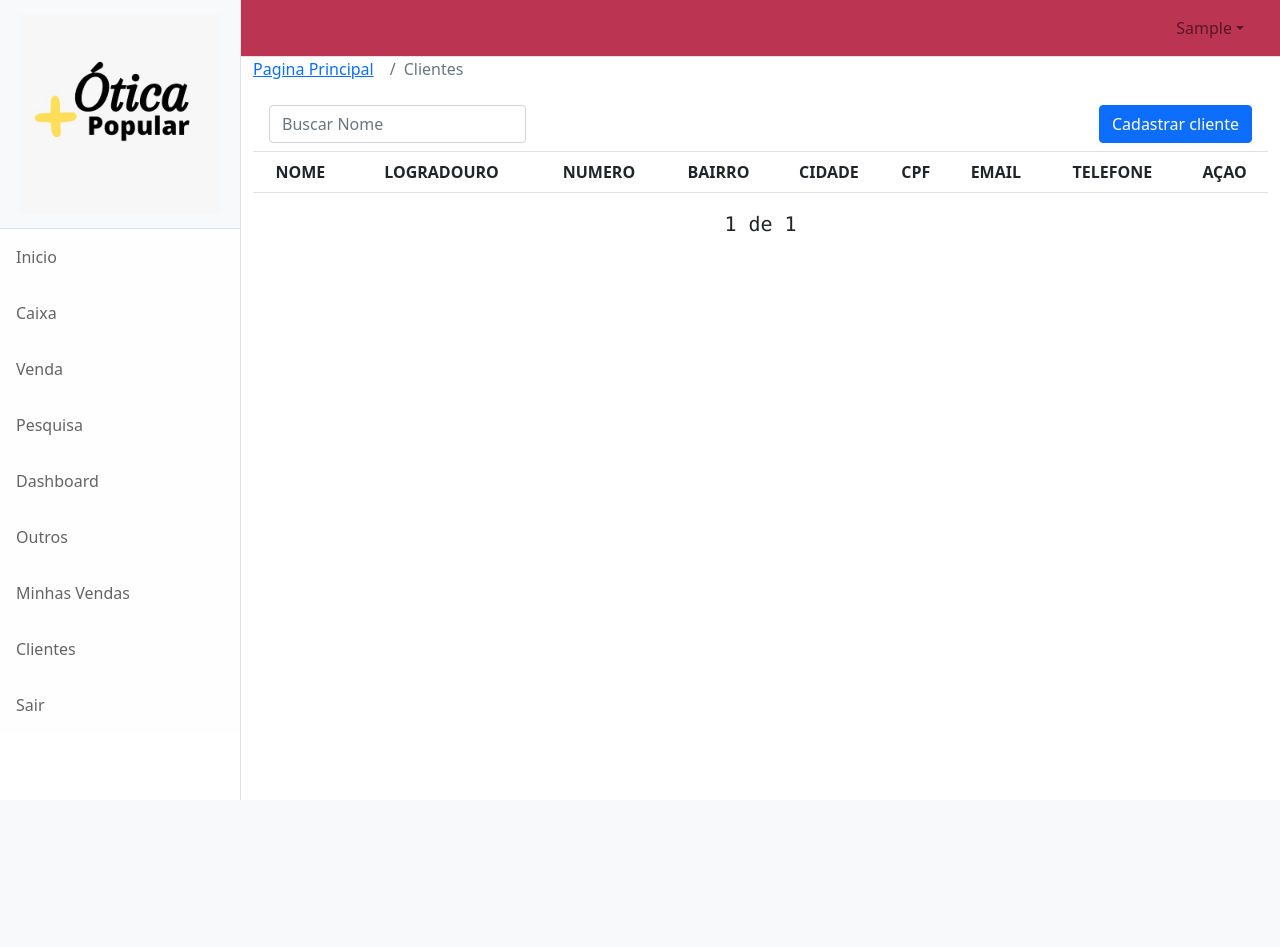
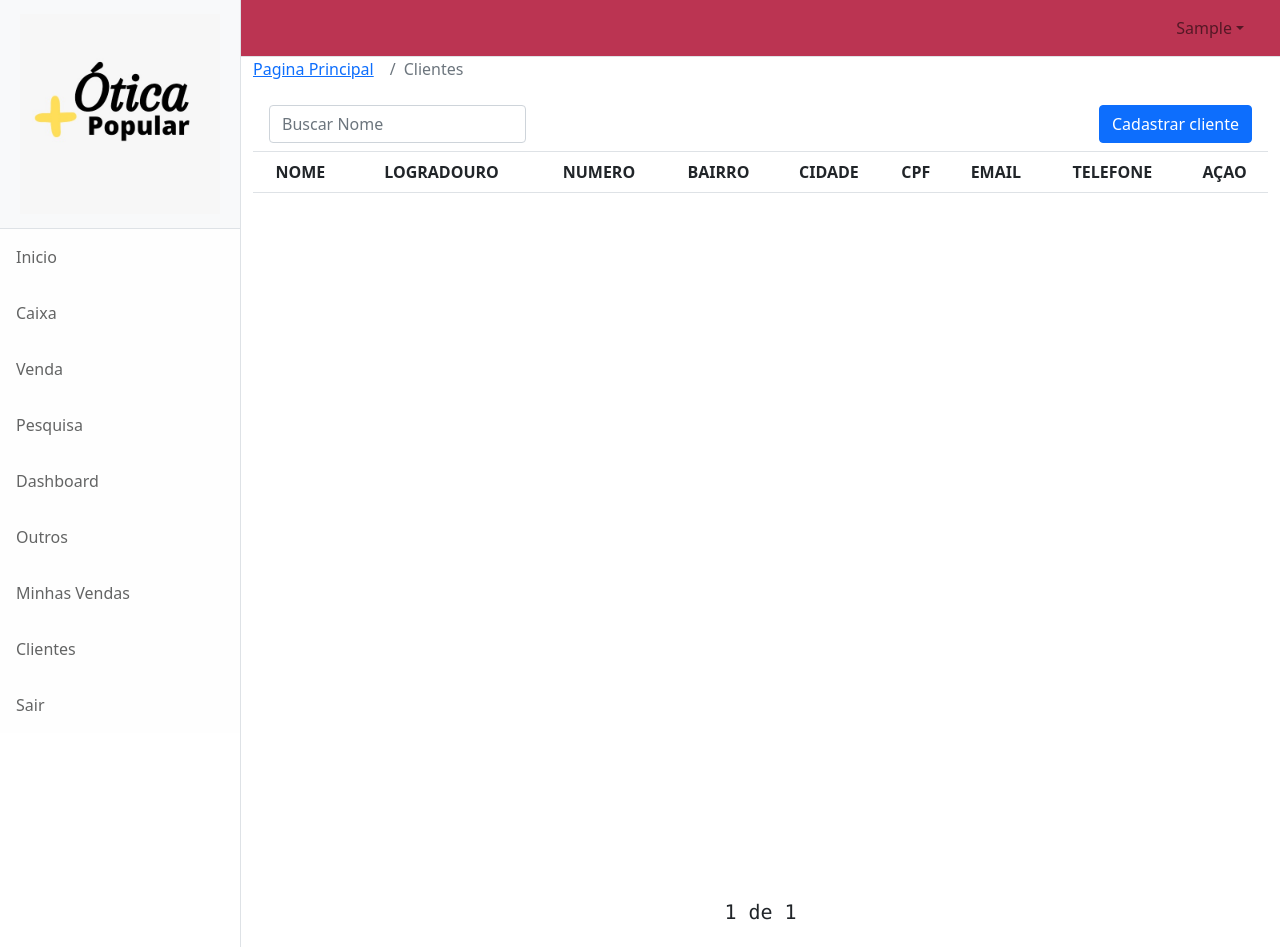
Before and after one commit to santosgv/Sis-Otica, a Django app: page /clientes in a window 1280 px wide. Before the commit the page ends 800 px from the top, so only its background shows below. Run offline with Django 4.2, Linux system fonts and the light colour scheme; the visitor is signed in with stand-in values (Sample User, id 1); data comes from the database, SQL or seed files in the repository; data that the repository does not hold is empty; some libraries are stand-ins or nearby versions.

Commit message:
clientes height

```diff
--- a/Backend/Core/templates/Cliente/clientes.html
+++ b/Backend/Core/templates/Cliente/clientes.html
@@ -17,7 +17,7 @@
     <li class="breadcrumb-item active" aria-current="page">Clientes</li>
   </ol>
 </nav>
-<div class="text-center">
+<div class="text-center" style="height: 100vh;">
   <nav class="navbar navbar-light bg-white">
     <form class="form-inline">
       <input class="form-control mr-sm-2" type="text" id="myInput" onkeyup="myFunction()"  placeholder="Buscar Nome" aria-label="Search">
```
